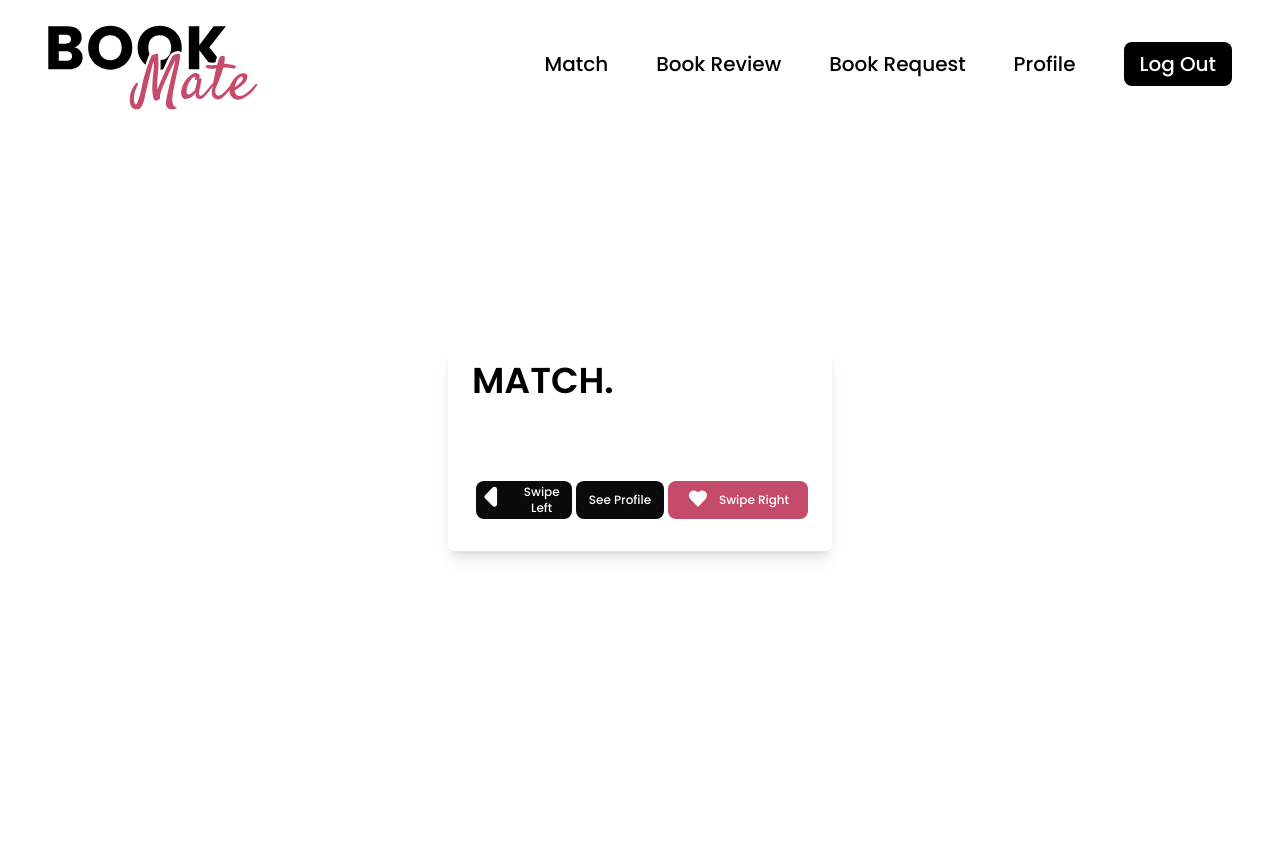
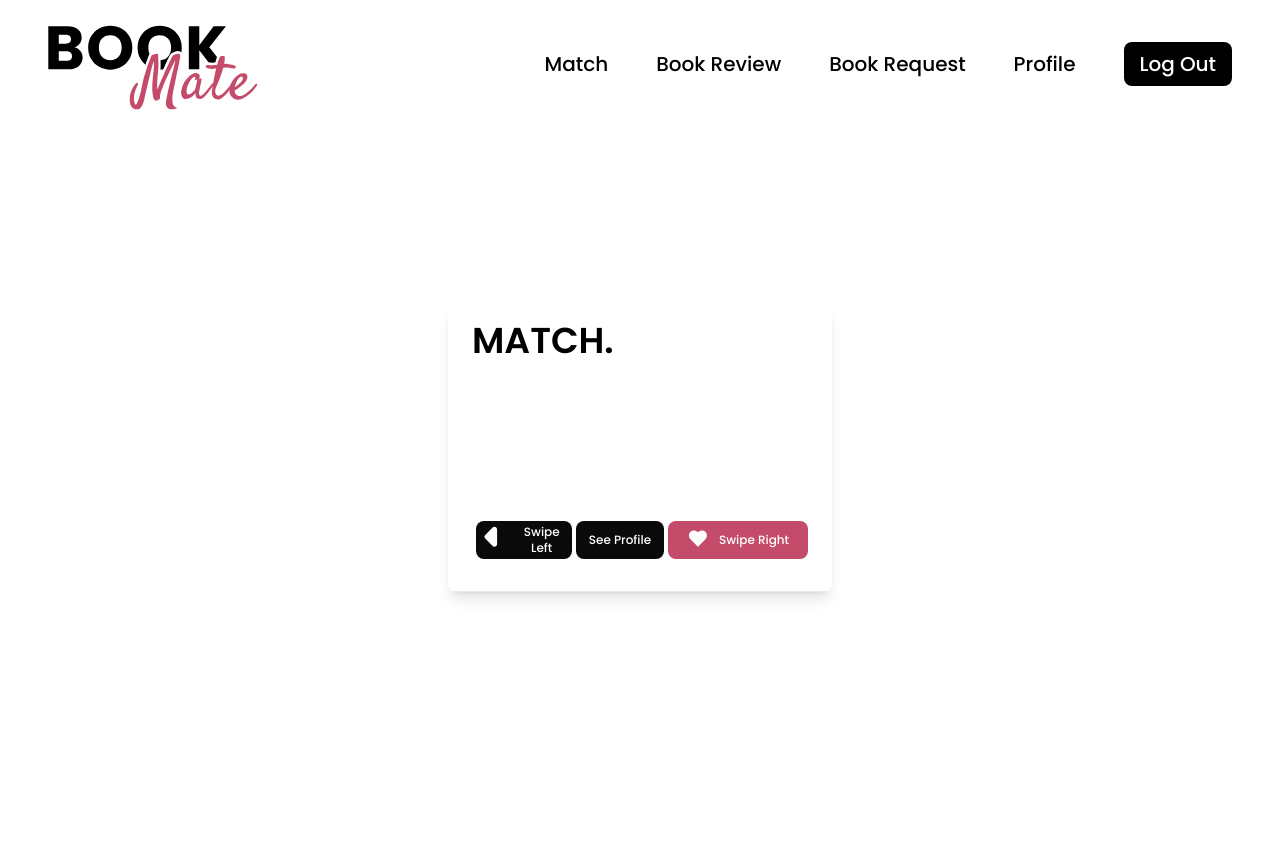
Before and after one commit to PBP-A12/bookmate-midterm, a Django app: page /match/ in a window 1280 px wide. Run offline with Django 4.2, Linux system fonts and the light colour scheme; the visitor is signed in with stand-in values (Sample User, id 1); data that the repository does not hold is empty; some libraries are stand-ins or nearby versions.

Commit message:
dikit lagi

```diff
--- a/match/templates/match.html
+++ b/match/templates/match.html
@@ -20,19 +20,19 @@
                         <p class="font-bold text-4xl">MATCH.</p>
 
                         <div class="py-2">
-                            <h3 id="rekomen-user" class="text-2xl text-[#C44B6A] dark:text-white mb-1"></h3>
+                            <h3 id="rekomen-user" class="text-xl bold text-[#C44B6A] mt-9 mb-3"></h3>
                         </div>
 
                         <div class="py-2">
-                            <h6 id="user-firstlast-name" class="text-xl3 text-gray-800 dark:text-white mb-1"></h6>
+                            <h3 id="full-name" class="text-xl bold text-[#C44B6A] mt-9 mb-3"></h3>
                         </div>
 
                         <div class="py-2">
-                            <h6 id="bio-user" class="text-xl10 italic text-sm text-gray-600 dark:text-white mb-1"></h6>
+                            <h6 id="bio-user" class="text-xl10 italic text-sm text-gray-600 mb-3"></h6>
                         </div>
 
                         <div class="py-2">
-                            <h6 id="interest" class="text-xl3 text-gray-800 dark:text-white mb-1"></h6>
+                            <h6 id="interest" class="text-xl3 text-gray-800 mb-3"></h6>
                         </div>
 
                         <div class="flex flex-row">
@@ -75,12 +75,13 @@
         let profileButton = document.getElementById("see-profile")
         let interestMember = document.getElementById("interest")
         let bioUser = document.getElementById("bio-user")
-        let userFirstLastName = document.getElementById("user-firstlast-name")
+        let userFullName = document.getElementById("full-name")
 
         async function fetchMatch() {
             return fetch("{% url 'match:get_match' %}")
             .then((res) => res.json())
         }
+
         async function getMatch() {
             const data = await fetchMatch()
             console.log(data)
@@ -88,24 +89,23 @@
             document.getElementById("rekomen-user").innerHTML = data.name;
             document.getElementById("interest").innerHTML = "Interest: " + data.interest_subject;
             document.getElementById("bio-user").innerHTML = data.bio;
-            document.getElementById("user-name").innerHTML = data.bio;
-            document.getElementById("user-firstlast-name").innerHTML = data.bio;
+            document.getElementById("see-profile").addEventListener("click", () => {
+                // location.href="url 'user:user' data.id %}"
+            })
+            document.getElementById("full-name").innerHTML = data.first_name + " " + data.last_name;
+
         }
         window.onload = getMatch()
 
         document.getElementById("match-button").addEventListener("click", getMatch)
 
         async function seeRecommendedProfile() {
-            const matchId = document.getElementById("random-match-id").value;
-            const recommendedMemberURL = "{% url 'match:recommended_member' match_id=0 %}";
-            const modifiedURL = recommendedMemberURL.replace("0", matchId);
-            console.log(modifiedURL)
-            const recommendedMember = await fetch(modifiedURL);
-            console.log(recommendedMember.id)
+
+
+
 
             if (recommendedMember.ok) {
                 console.log("berhasil bestie")
-                const recommendedMemberId = recommendedMember.id;
 
 
             } else {
--- a/match/views.py
+++ b/match/views.py
@@ -28,16 +28,16 @@ def show_match(request):
 def get_match(request):
     this_member = Member.objects.get(account = request.user)
     other_member = None
-
     for user_i in Member.objects.order_by("?") :
         is_matched = Matching.objects.filter(user = this_member, matched_member = user_i, accepted = True).exists()
-        if (user_i != this_member and not is_matched) :
+        if (user_i != this_member and not is_matched and not user_i.account.is_superuser) :
             other_member = user_i
             break
 
     if (other_member is None) :
         return HttpResponseNotFound("No Member", status = 404)
 
+    # other_profile = Profile.objects.get(member = other_member)
     new_match = Matching.objects.filter(user = this_member, matched_member = other_member, accepted = False)
     if (new_match) :
         new_match = new_match.first()
@@ -51,13 +51,16 @@ def get_match(request):
         user_books_serialized  = json.dumps(BookRequestSerializer(user_book, many=True).data)
         user_books_deserialized = json.load(user_books_serialized)
         for books in user_books_deserialized:
-            print(books('subjects'))
+            interest = books('subjects')
     result = {
         "name" : other_member.account.username,
-        "id" : other_member.pk,
+        "first_name": other_member.account.first_name,
+        "last_name": other_member.account.last_name,
+        "id" : other_member.account.pk,
         "matching_id" : new_match.pk,
         "interest_subject" : interest, # match_interest(this_member, other_member)
-        "bio" : "If you look that good in clothes, you must even look better without thm."
+        "bio" :  "apa aja dulu" #other_profile.bio,
+        # "profile_user" : "user/%other_member.account"
     }
     #print(result.interesting_subject)
     return HttpResponse(json.dumps(result), content_type="application/json")    # pass
@@ -79,9 +82,6 @@ def accept_recommendation(request, id):
             print(recommendation.user.match_sent.all())
         return HttpResponseRedirect(reverse('match:show_match'))
 
-#def cekMatching(thisUser, otherUser):
-#   for user_i in Member.objects.order_by("?") :
-#      is_matched = Matching.objects.filter(user = , matched_member = user_i, accepted = True).exists()
 
 def delete_no_match():
     notMatch_to_delete = Matching.objects.filter(accepted=False)
@@ -108,6 +108,7 @@ def get_receiver_matches(sender_user):
 @csrf_exempt
 def recommended_member(request, match_id):
     recommendation = Matching.objects.get(pk=match_id)
+    # other_profile = Profile.objects.get(member = other_member)
     if request.user == recommendation.user.account:
         result = {
             "id": recommendation.matched_member.account.pk,
```
